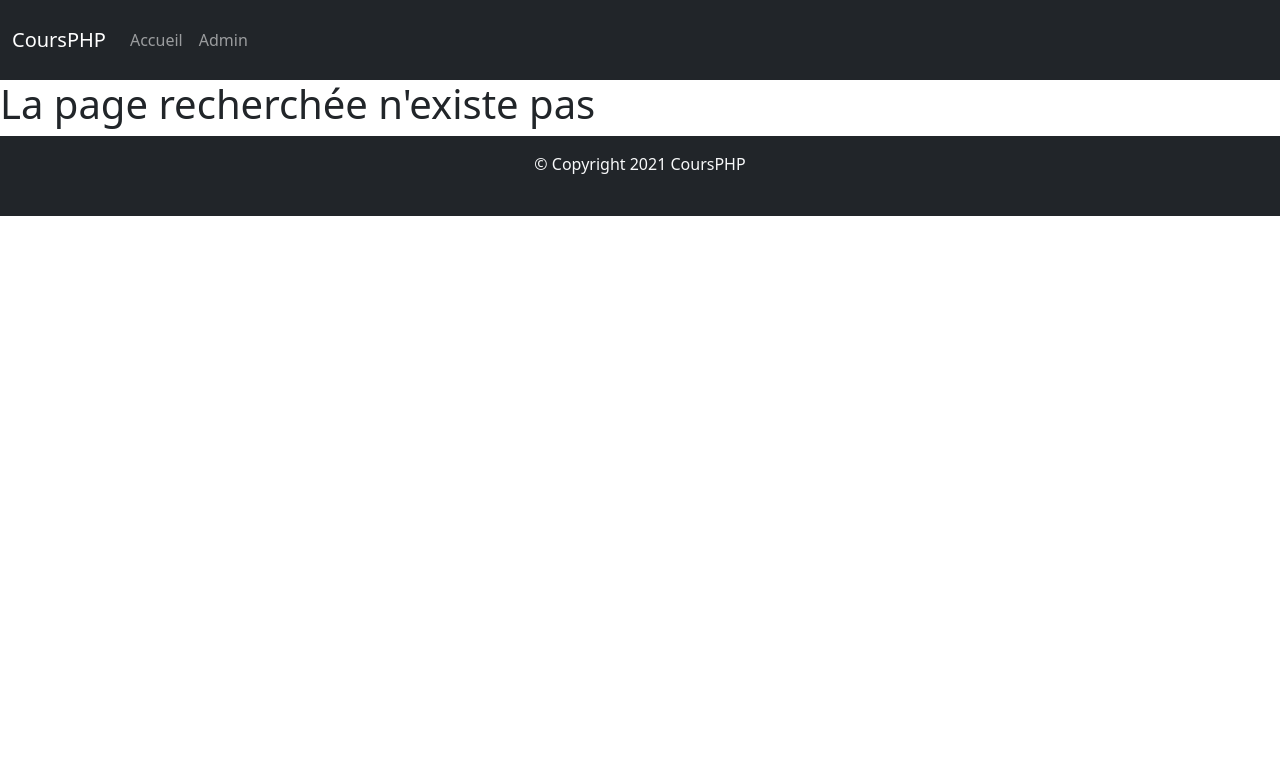
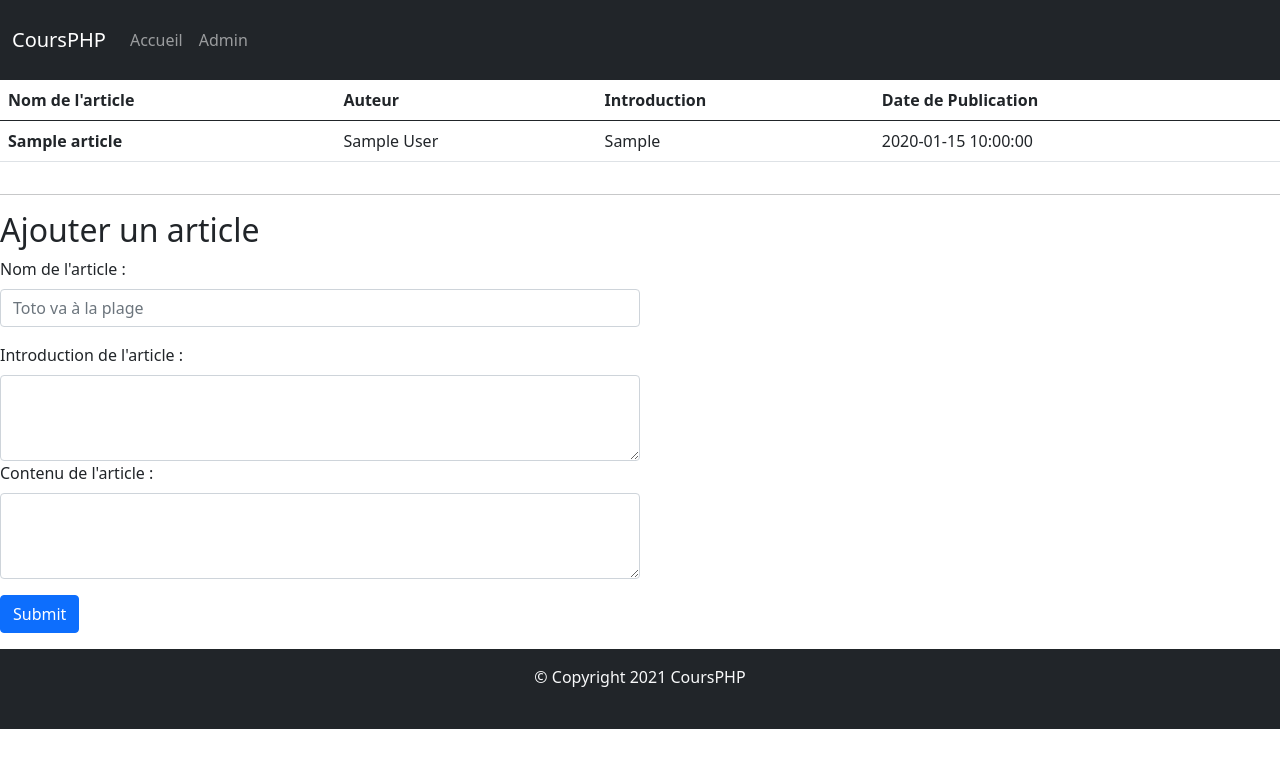
Before and after one commit to PierreD59/tp_myforum, a PHP site: page /?page=category&id=1 in a window 1280 px wide. Shown: the top 768 px of the page. Run offline with PHP 8.4, Linux system fonts and the light colour scheme; tables that the repository leaves empty or names only in its code hold one stand-in row (values such as "Sample post").

Commit message:
Adding an article. This item belongs to the category in question thanks to the category_id in the database.

```diff
--- /dev/null
+++ b/pages/category.content.php
@@ -0,0 +1,89 @@
+<?php
+$database = require_once dirname(__FILE__) . '/../utils/database.utils.php';
+
+// Call category's ID
+
+$query = $database->prepare('SELECT `id` FROM `categorys` WHERE `id` = :id');
+$query->execute([
+     "id" => $_GET['id'],
+     ]);
+$dataID = $query->fetch();
+
+
+// Add Article
+if (isset($_POST['articleSubmit'])) {
+    if (isset($_POST['articleName']) && !empty($_POST['articleName'])) {
+        $articleName = htmlspecialchars($_POST['articleName']);
+
+        if (isset($_POST['chapeau']) && !empty($_POST['chapeau'])) {
+            $chapeau = htmlspecialchars($_POST['chapeau']);
+            if (isset($_POST['contentArticle']) && !empty($_POST['contentArticle'])) {
+                $content = htmlspecialchars($_POST['contentArticle']);
+                var_dump($_POST);
+                $addArticle = $database->prepare("INSERT INTO `articles`(`name`, `content`, `publiched_date`, `author` ,`chapeau`, `category_id`) VALUES (:name, :content, :publiched_date, :author, :chapeau, :category_id)");
+                $toto = $addArticle->execute([
+                    "name" => $articleName,
+                    "content" => $content,
+                    "publiched_date" => date("Y-m-d H:i:s"),
+                    "author" => "toto",
+                    "chapeau" => $chapeau,
+                    "category_id" => $_GET['id'],
+                ]);
+            } else {
+                echo "Entrez un contenu";
+            }
+        } else {
+            echo "Entrez une Introduction";
+        }
+    } else {
+        echo "Entrez un nom d'Article";
+    }
+}
+
+?>
+<table class="table">
+  <thead>
+    <tr>
+      <th scope="col">Nom de l'article</th>
+      <th scope="col">Auteur</th>
+      <th scope="col">Introduction</th>
+      <th scope="col">Date de Publication</th>
+    </tr>
+  </thead>
+  <tbody>
+      <?php $query = $database->query('SELECT `articleName`, `author`, `chapeau`, `publiched_date` FROM `articles` WHERE `category_id` =' . $dataID['id']);
+            while (($dataArticle = $query->fetch())) { ?>
+    <tr>
+      <th scope="row"><?= $dataArticle['articleName']; ?></th>
+      <td><?= $dataArticle['author']; ?></td>
+      <td><?= $dataArticle['chapeau']; ?></td>
+      <td><?= $dataArticle['publiched_date']; ?></td>
+    </tr>
+
+    <?php } ?>
+  </tbody>
+</table>
+
+<hr>
+
+<div class="col-md-6">
+    <h2>Ajouter un article</h2>
+    <form action="?page=category&id=<?=$dataID['id']; ?>" method="POST">
+        <div class="form-group mb-3">
+            <label for="articleName" class="form-label">Nom de l'article :</label>
+            <input type="text" class="form-control" name="articleName" id="articleName" placeholder="Toto va à la plage">
+        </div>
+
+        <div class="form-group">
+            <label for="chapeau" class="form-label">Introduction de l'article :</label>
+            <textarea class="form-control" id="chapeau" name="chapeau" rows="3"></textarea>
+        </div>
+
+        <div class="form-group">
+            <label for="contentArticle" class="form-label">Contenu de l'article :</label>
+            <textarea class="form-control" id="contentArticle" name="contentArticle" rows="3"></textarea>
+        </div>
+
+        <input type="submit" class="btn btn-primary my-3" name="articleSubmit">
+    </form>
+</div>
```
Also changed, not shown: pages/admin.content.php (+4 -25 lines), pages/home.content.php (+2 -5 lines).
